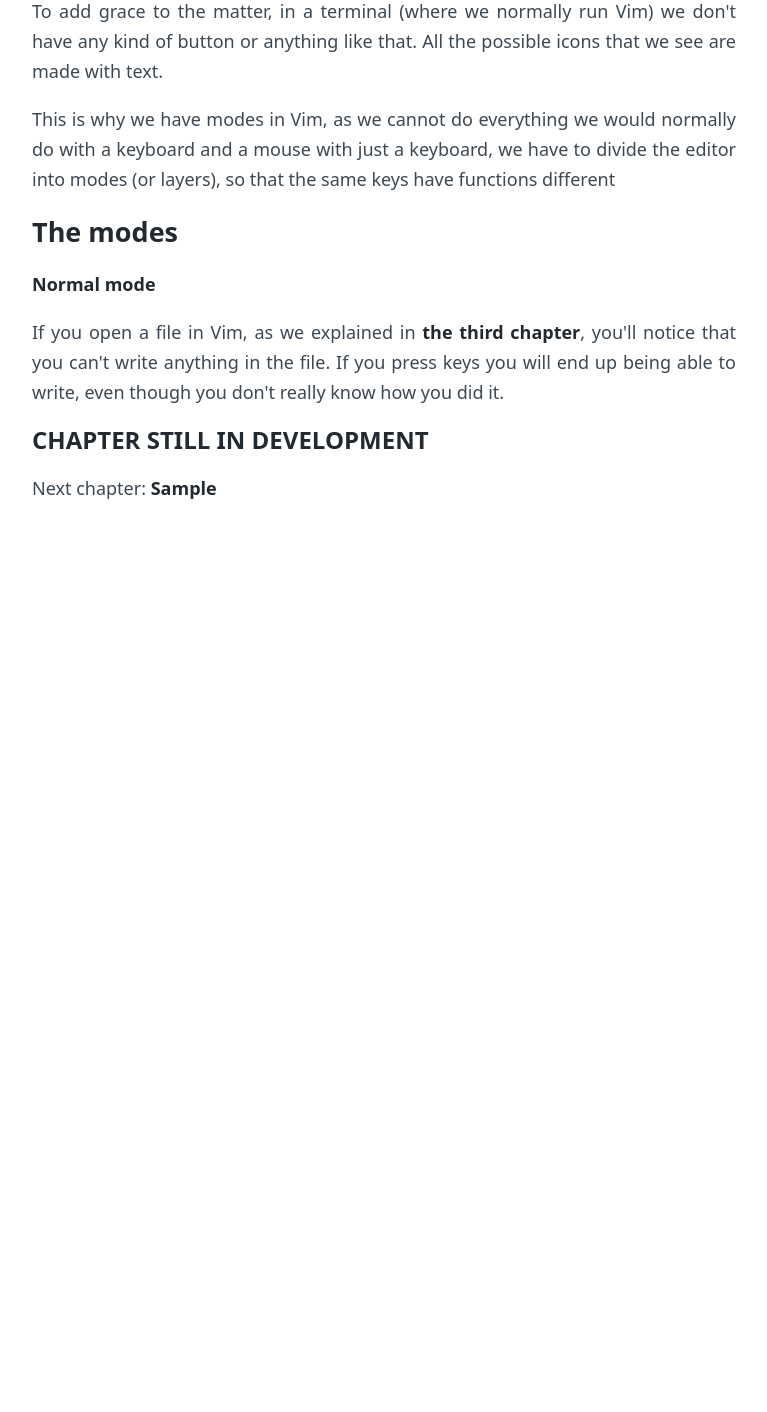
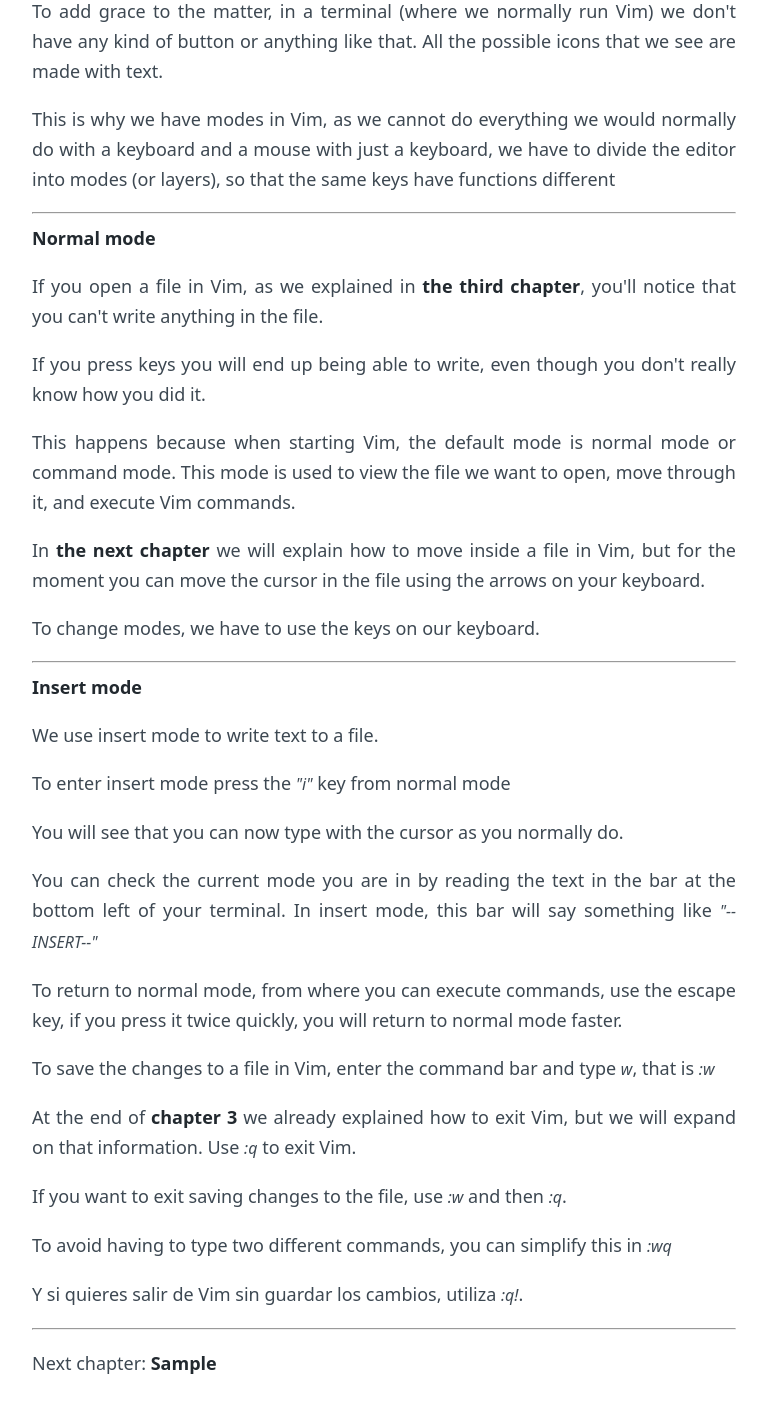
Before and after one commit to pablocorbalann/vimmasterguide, a Flask app: template templates/chapters/4.html in a window 1280 px wide. Shown: the part 309-1721 px from the top of the page, without its empty margins (88-855 px from the left). Before the commit the page ends 808 px from the top, so only its background shows below. Run offline with Flask 2, Linux system fonts and the light colour scheme; the template is opened without the code that fills it: most values are stand-ins (such as "Sample title", 1, 10 or a date in 2020).

Commit message:
feat: insert mode created in c/4

```diff
--- a/templates/chapters/4.html
+++ b/templates/chapters/4.html
@@ -4,8 +4,24 @@
 <p>As we have said before, in the Vim text editor we do not have a mouse, the things that you would normally do with the mouse in any other text editor you cannot do.</p>
 <p>To add grace to the matter, in a terminal (where we normally run Vim) we don't have any kind of button or anything like that. All the possible icons that we see are made with text.</p>
 <p>This is why we have modes in Vim, as we cannot do everything we would normally do with a keyboard and a mouse with just a keyboard, we have to divide the editor into modes (or layers), so that the same keys have functions different</p>
-<h2>The modes</h2>
+<hr>
 <h3>Normal mode</h3>
-<p>If you open a file in Vim, as we explained in <a href="{{ url_for('chapter', cid=3) }}">the third chapter</a>, you'll notice that you can't write anything in the file. If you press keys you will end up being able to write, even though you don't really know how you did it.</p>
-<h1>CHAPTER STILL IN DEVELOPMENT</h1>
+<p>If you open a file in Vim, as we explained in <a href="{{ url_for('chapter', cid=3) }}">the third chapter</a>, you'll notice that you can't write anything in the file.</p>
+<p>If you press keys you will end up being able to write, even though you don't really know how you did it.</p>
+<p>This happens because when starting Vim, the default mode is normal mode or command mode. This mode is used to view the file we want to open, move through it, and execute Vim commands.</p>
+<p>In <a href="{{ url_for('chapter', cid=5) }}">the next chapter</a> we will explain how to move inside a file in Vim, but for the moment you can move the cursor in the file using the arrows on your keyboard.</p>
+<p>To change modes, we have to use the keys on our keyboard.</p>
+<hr>
+<h3>Insert mode</h3>
+<p>We use insert mode to write text to a file.</p>
+<p>To enter insert mode press the <span class='clarification'>"i"</span> key from normal mode</p>
+<p>You will see that you can now type with the cursor as you normally do.</p>
+<p>You can check the current mode you are in by reading the text in the bar at the bottom left of your terminal. In insert mode, this bar will say something like <span class="clarification">"--INSERT--"</span></p>
+<p>To return to normal mode, from where you can execute commands, use the escape key, if you press it twice quickly, you will return to normal mode faster.</p>
+<p>To save the changes to a file in Vim, enter the command bar and type <span class="clarification">w</span>, that is <span class="clarification">:w</span></p>
+<p>At the end of <a href="{{ url_for('chapter', cid=3) }}">chapter 3</a> we already explained how to exit Vim, but we will expand on that information. Use <span class="clarification">:q</span> to exit Vim.</p>
+<p>If you want to exit saving changes to the file, use <span class="clarification">:w</span> and then <span class="clarification">:q</span>.</p>
+<p>To avoid having to type two different commands, you can simplify this in <span class="clarification">:wq</span></p>
+<p>Y si quieres salir de Vim sin guardar los cambios, utiliza <span class="clarification">:q!</span>.</p>
+<hr>
 {% endblock post %}
```
